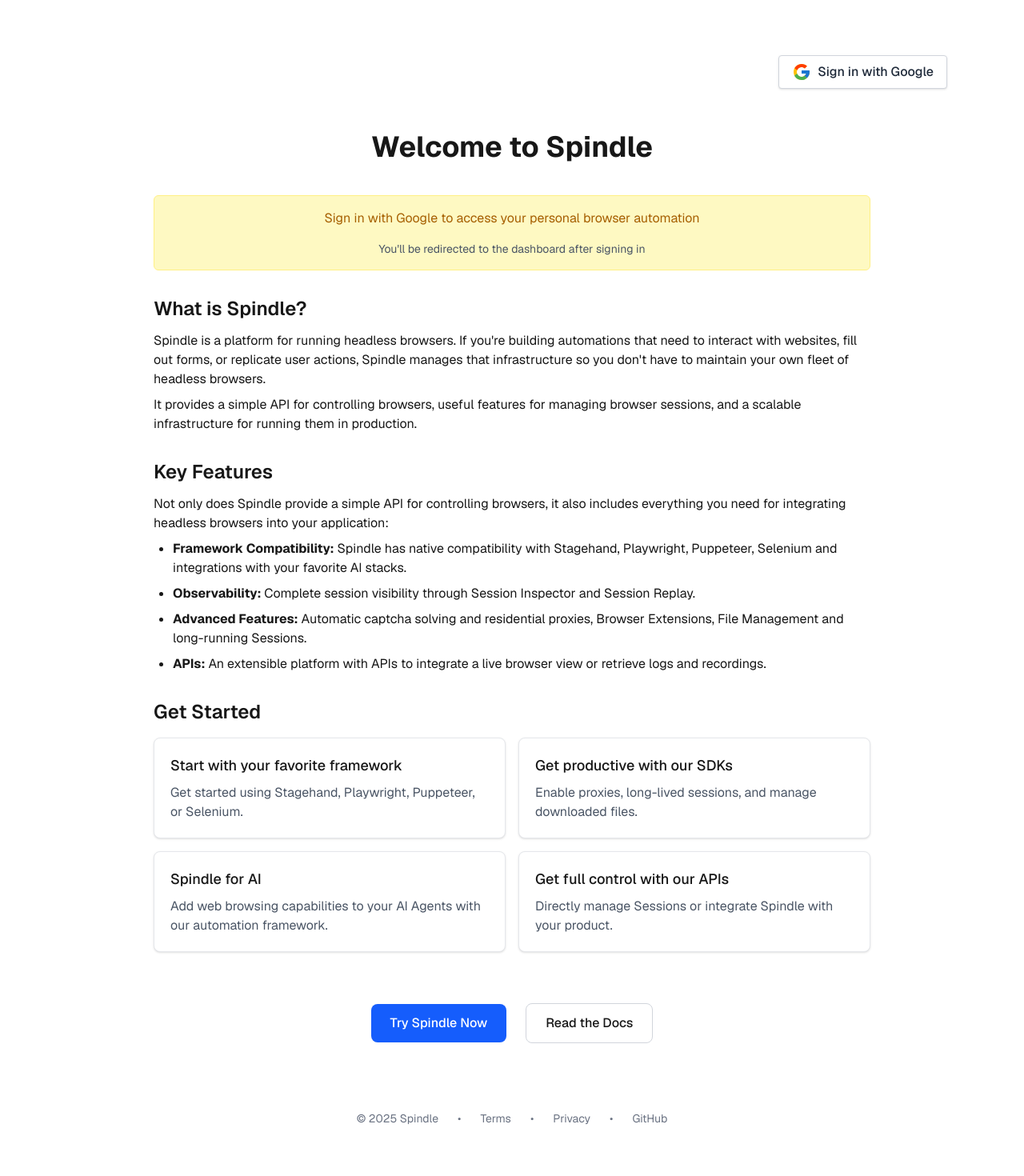
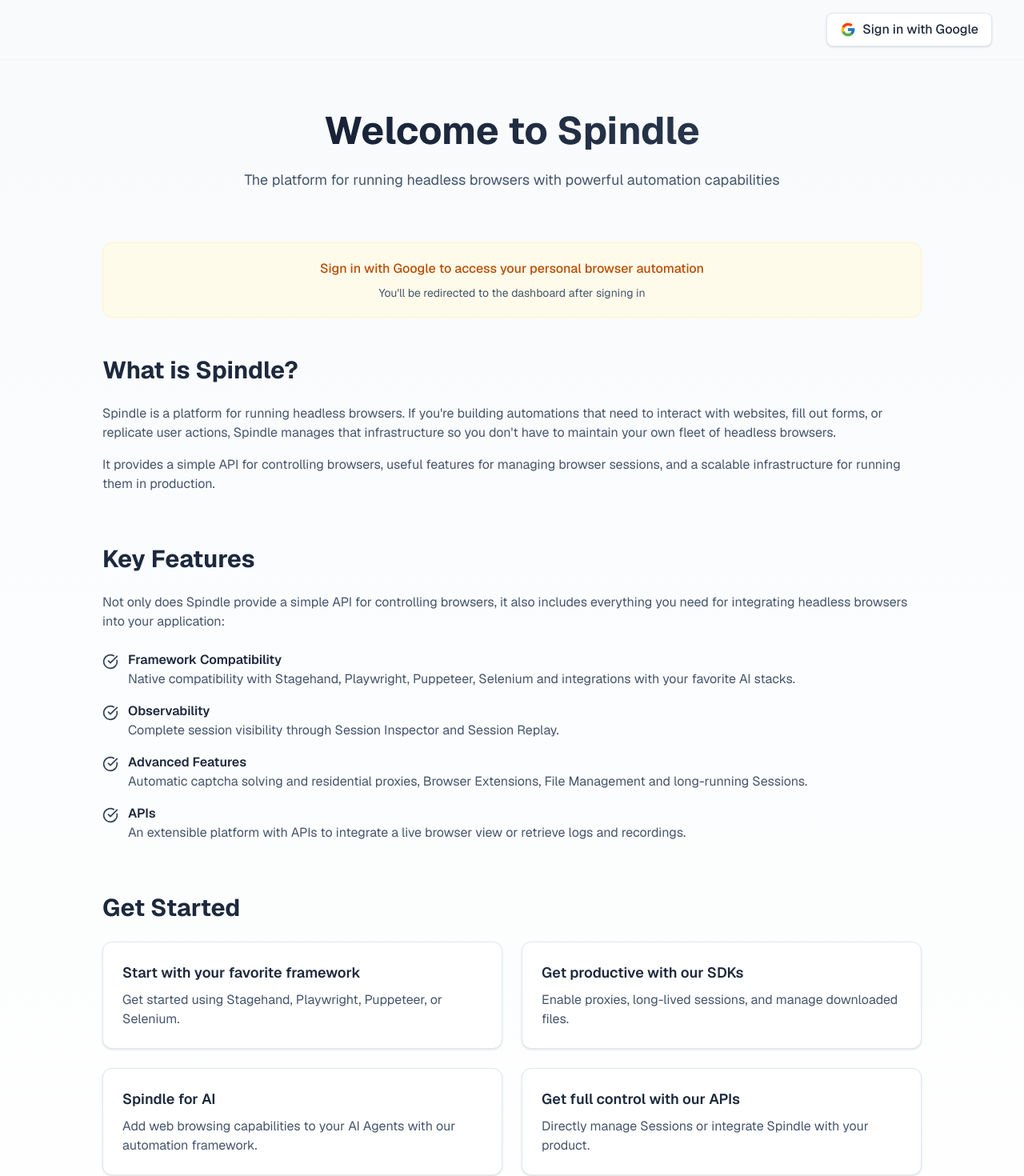
Before and after one commit to hannanshah2004/Spindle, a Next.js app: page / in a window 1280 px wide. Shown: the top 1470 px of the page at 80% size. Built offline with nearby package versions, Linux system fonts and the light colour scheme; no server answers.

Commit message:
beautified spindle

```diff
--- a/app/page.tsx
+++ b/app/page.tsx
@@ -1,24 +1,37 @@
-import Link from "next/link";
-import { SignedIn, SignedOut, UserButton } from "@clerk/nextjs";
-import { auth } from "@clerk/nextjs/server";
+import Link from "next/link"
+import { SignedIn, SignedOut, UserButton } from "@clerk/nextjs"
+import { auth } from "@clerk/nextjs/server"
+import { ArrowRight, CheckCircle } from "lucide-react"
 
 export default async function Home() {
-  const { userId } = await auth();
+  const { userId } = await auth()
 
   return (
-    <div className="grid grid-rows-[20px_1fr_20px] items-center justify-items-center min-h-screen p-8 pb-20 gap-16 sm:p-20 font-[family-name:var(--font-geist-sans)]">
-      <header className="w-full flex justify-end p-4">
+    <div className="min-h-screen flex flex-col bg-gradient-to-b from-slate-50 to-white font-sans">
+      <header className="w-full py-4 px-6 md:px-10 flex justify-end items-center border-b border-slate-100">
         <SignedIn>
           <UserButton afterSignOutUrl="/" />
         </SignedIn>
         <SignedOut>
           <Link href="/sign-in">
-            <button className="flex items-center gap-2 bg-white text-gray-800 border border-gray-300 hover:bg-gray-100 font-medium py-2 px-4 rounded shadow">
-              <svg xmlns="http://www.w3.org/2000/svg" viewBox="0 0 48 48" width="24px" height="24px">
-                <path fill="#FFC107" d="M43.611,20.083H42V20H24v8h11.303c-1.649,4.657-6.08,8-11.303,8c-6.627,0-12-5.373-12-12c0-6.627,5.373-12,12-12c3.059,0,5.842,1.154,7.961,3.039l5.657-5.657C34.046,6.053,29.268,4,24,4C12.955,4,4,12.955,4,24c0,11.045,8.955,20,20,20c11.045,0,20-8.955,20-20C44,22.659,43.862,21.35,43.611,20.083z"/>
-                <path fill="#FF3D00" d="M6.306,14.691l6.571,4.819C14.655,15.108,18.961,12,24,12c3.059,0,5.842,1.154,7.961,3.039l5.657-5.657C34.046,6.053,29.268,4,24,4C16.318,4,9.656,8.337,6.306,14.691z"/>
-                <path fill="#4CAF50" d="M24,44c5.166,0,9.86-1.977,13.409-5.192l-6.19-5.238C29.211,35.091,26.715,36,24,36c-5.202,0-9.619-3.317-11.283-7.946l-6.522,5.025C9.505,39.556,16.227,44,24,44z"/>
-                <path fill="#1976D2" d="M43.611,20.083H42V20H24v8h11.303c-0.792,2.237-2.231,4.166-4.087,5.571c0.001-0.001,0.002-0.001,0.003-0.002l6.19,5.238C36.971,39.205,44,34,44,24C44,22.659,43.862,21.35,43.611,20.083z"/>
+            <button className="flex items-center gap-2 bg-white hover:bg-slate-50 text-slate-800 border border-slate-200 font-medium py-2 px-4 rounded-lg shadow-sm transition-all duration-200">
+              <svg xmlns="http://www.w3.org/2000/svg" viewBox="0 0 48 48" width="20px" height="20px">
+                <path
+                  fill="#FFC107"
+                  d="M43.611,20.083H42V20H24v8h11.303c-1.649,4.657-6.08,8-11.303,8c-6.627,0-12-5.373-12-12c0-6.627,5.373-12,12-12c3.059,0,5.842,1.154,7.961,3.039l5.657-5.657C34.046,6.053,29.268,4,24,4C12.955,4,4,12.955,4,24c0,11.045,8.955,20,20,20c11.045,0,20-8.955,20-20C44,22.659,43.862,21.35,43.611,20.083z"
+                />
+                <path
+                  fill="#FF3D00"
+                  d="M6.306,14.691l6.571,4.819C14.655,15.108,18.961,12,24,12c3.059,0,5.842,1.154,7.961,3.039l5.657-5.657C34.046,6.053,29.268,4,24,4C16.318,4,9.656,8.337,6.306,14.691z"
+                />
+                <path
+                  fill="#4CAF50"
+                  d="M24,44c5.166,0,9.86-1.977,13.409-5.192l-6.19-5.238C29.211,35.091,26.715,36,24,36c-5.202,0-9.619-3.317-11.283-7.946l-6.522,5.025C9.505,39.556,16.227,44,24,44z"
+                />
+                <path
+                  fill="#1976D2"
+                  d="M43.611,20.083H42V20H24v8h11.303c-0.792,2.237-2.231,4.166-4.087,5.571c0.001-0.001,0.002-0.001,0.003-0.002l6.19,5.238C36.971,39.205,44,34,44,24C44,22.659,43.862,21.35,43.611,20.083z"
+                />
               </svg>
               Sign in with Google
             </button>
@@ -26,103 +39,171 @@ export default async function Home() {
         </SignedOut>
       </header>
 
-      <main className="flex flex-col gap-[32px] row-start-2 items-center w-full max-w-4xl">
-        <h1 className="text-4xl font-bold mb-2 text-center">Welcome to Spindle</h1>
+      <main className="flex-1 flex flex-col items-center px-6 md:px-10 py-12 md:py-16">
+        <div className="w-full max-w-5xl mx-auto">
+          <div className="text-center mb-16">
+            <h1 className="text-4xl md:text-5xl font-bold mb-6 bg-clip-text text-transparent bg-gradient-to-r from-slate-900 to-slate-700">
+              Welcome to Spindle
+            </h1>
+
+            <p className="text-lg text-slate-600 max-w-2xl mx-auto">
+              The platform for running headless browsers with powerful automation capabilities
+            </p>
+          </div>
 
           <SignedIn>
-          <div className="bg-green-100 p-4 rounded-md border border-green-200 w-full">
-            <p className="text-green-700">You are signed in! User ID: {userId}</p>
-            <Link href="/dashboard" className="mt-2 inline-block text-blue-600 underline">
+            <div className="bg-emerald-50 p-5 rounded-xl border border-emerald-100 w-full mb-12 flex flex-col sm:flex-row items-center justify-between gap-4">
+              <div>
+                <div className="flex items-center gap-2 mb-1">
+                  <CheckCircle className="h-5 w-5 text-emerald-500" />
+                  <p className="font-medium text-emerald-700">You are signed in!</p>
+                </div>
+                <p className="text-slate-600 text-sm">User ID: {userId}</p>
+              </div>
+              <Link
+                href="/dashboard"
+                className="flex items-center gap-1 text-emerald-700 bg-white border border-emerald-200 px-4 py-2 rounded-lg hover:bg-emerald-50 transition-colors"
+              >
                 Go to Dashboard
+                <ArrowRight className="h-4 w-4 ml-1" />
               </Link>
             </div>
           </SignedIn>
 
           <SignedOut>
-          <div className="bg-yellow-100 p-4 rounded-md border border-yellow-200 text-center w-full">
-            <p className="text-yellow-700 mb-4">Sign in with Google to access your personal browser automation</p>
-            <p className="text-gray-600 text-sm">You&apos;ll be redirected to the dashboard after signing in</p>
+            <div className="bg-amber-50 p-5 rounded-xl border border-amber-100 text-center w-full mb-12">
+              <p className="text-amber-700 font-medium mb-2">
+                Sign in with Google to access your personal browser automation
+              </p>
+              <p className="text-slate-600 text-sm">You&apos;ll be redirected to the dashboard after signing in</p>
             </div>
           </SignedOut>
 
-        <div className="prose prose-lg max-w-none w-full">
-          <section className="mb-8">
-            <h2 className="text-2xl font-semibold mb-3">What is Spindle?</h2>
+          <div className="space-y-16">
+            <section>
+              <h2 className="text-2xl md:text-3xl font-bold mb-6 text-slate-800">What is Spindle?</h2>
+              <div className="text-slate-600 space-y-4">
                 <p>
-              Spindle is a platform for running headless browsers. If you&apos;re building automations that need to interact with websites,
-              fill out forms, or replicate user actions, Spindle manages that infrastructure so you don&apos;t have to maintain your own fleet of
-              headless browsers.
+                  Spindle is a platform for running headless browsers. If you&apos;re building automations that need to
+                  interact with websites, fill out forms, or replicate user actions, Spindle manages that infrastructure
+                  so you don&apos;t have to maintain your own fleet of headless browsers.
                 </p>
-            <p className="mt-2">
-              It provides a simple API for controlling browsers, useful features for managing browser sessions, and a scalable
-              infrastructure for running them in production.
+                <p>
+                  It provides a simple API for controlling browsers, useful features for managing browser sessions, and
+                  a scalable infrastructure for running them in production.
                 </p>
+              </div>
             </section>
 
-          <section className="mb-8">
-            <h2 className="text-2xl font-semibold mb-3">Key Features</h2>
-            <p>
-              Not only does Spindle provide a simple API for controlling browsers, it also includes everything you need for integrating
-              headless browsers into your application:
+            <section>
+              <h2 className="text-2xl md:text-3xl font-bold mb-6 text-slate-800">Key Features</h2>
+              <p className="text-slate-600 mb-6">
+                Not only does Spindle provide a simple API for controlling browsers, it also includes everything you
+                need for integrating headless browsers into your application:
               </p>
-            <ul className="list-disc pl-6 mt-2 space-y-2">
-              <li><strong>Framework Compatibility:</strong> Spindle has native compatibility with Stagehand, Playwright, Puppeteer, Selenium
-              and integrations with your favorite AI stacks.</li>
-              <li><strong>Observability:</strong> Complete session visibility through Session Inspector and Session Replay.</li>
-              <li><strong>Advanced Features:</strong> Automatic captcha solving and residential proxies, Browser Extensions,
-              File Management and long-running Sessions.</li>
-              <li><strong>APIs:</strong> An extensible platform with APIs to integrate a live browser view or retrieve logs and recordings.</li>
+              <ul className="grid gap-4">
+                {[
+                  {
+                    title: "Framework Compatibility",
+                    description:
+                      "Native compatibility with Stagehand, Playwright, Puppeteer, Selenium and integrations with your favorite AI stacks.",
+                  },
+                  {
+                    title: "Observability",
+                    description: "Complete session visibility through Session Inspector and Session Replay.",
+                  },
+                  {
+                    title: "Advanced Features",
+                    description:
+                      "Automatic captcha solving and residential proxies, Browser Extensions, File Management and long-running Sessions.",
+                  },
+                  {
+                    title: "APIs",
+                    description:
+                      "An extensible platform with APIs to integrate a live browser view or retrieve logs and recordings.",
+                  },
+                ].map((feature, index) => (
+                  <li key={index} className="flex gap-3 items-start">
+                    <div className="mt-1 flex-shrink-0">
+                      <CheckCircle className="h-5 w-5 text-slate-700" />
+                    </div>
+                    <div>
+                      <h3 className="font-semibold text-slate-800">{feature.title}</h3>
+                      <p className="text-slate-600">{feature.description}</p>
+                    </div>
+                  </li>
+                ))}
               </ul>
             </section>
 
-          <section className="mb-8">
-            <h2 className="text-2xl font-semibold mb-3">Get Started</h2>
-            <div className="grid grid-cols-1 sm:grid-cols-2 gap-4 mt-4">
-              <div className="bg-white p-5 rounded-lg border border-gray-200 shadow-sm">
-                <h3 className="font-medium text-lg mb-2">Start with your favorite framework</h3>
-                <p className="text-gray-600">Get started using Stagehand, Playwright, Puppeteer, or Selenium.</p>
+            <section>
+              <h2 className="text-2xl md:text-3xl font-bold mb-6 text-slate-800">Get Started</h2>
+              <div className="grid grid-cols-1 sm:grid-cols-2 gap-6">
+                {[
+                  {
+                    title: "Start with your favorite framework",
+                    description: "Get started using Stagehand, Playwright, Puppeteer, or Selenium.",
+                  },
+                  {
+                    title: "Get productive with our SDKs",
+                    description: "Enable proxies, long-lived sessions, and manage downloaded files.",
+                  },
+                  {
+                    title: "Spindle for AI",
+                    description: "Add web browsing capabilities to your AI Agents with our automation framework.",
+                  },
+                  {
+                    title: "Get full control with our APIs",
+                    description: "Directly manage Sessions or integrate Spindle with your product.",
+                  },
+                ].map((card, index) => (
+                  <div
+                    key={index}
+                    className="bg-white p-6 rounded-xl border border-slate-200 shadow-sm hover:shadow-md hover:border-slate-300 transition-all duration-200"
+                  >
+                    <h3 className="font-semibold text-lg mb-2 text-slate-800">{card.title}</h3>
+                    <p className="text-slate-600">{card.description}</p>
                   </div>
-              <div className="bg-white p-5 rounded-lg border border-gray-200 shadow-sm">
-                <h3 className="font-medium text-lg mb-2">Get productive with our SDKs</h3>
-                <p className="text-gray-600">Enable proxies, long-lived sessions, and manage downloaded files.</p>
-              </div>
-              <div className="bg-white p-5 rounded-lg border border-gray-200 shadow-sm">
-                <h3 className="font-medium text-lg mb-2">Spindle for AI</h3>
-                <p className="text-gray-600">Add web browsing capabilities to your AI Agents with our automation framework.</p>
-              </div>
-              <div className="bg-white p-5 rounded-lg border border-gray-200 shadow-sm">
-                <h3 className="font-medium text-lg mb-2">Get full control with our APIs</h3>
-                <p className="text-gray-600">Directly manage Sessions or integrate Spindle with your product.</p>
-              </div>
+                ))}
               </div>
             </section>
           </div>
 
-        <div className="flex gap-6 items-center flex-col sm:flex-row">
+          <div className="flex gap-6 items-center flex-col sm:flex-row justify-center mt-16">
             <Link
               href="/dashboard"
-            className="rounded-lg bg-blue-600 hover:bg-blue-700 text-white font-medium py-3 px-6 text-center"
+              className="rounded-lg bg-slate-900 hover:bg-slate-800 text-white font-medium py-3 px-6 text-center shadow-sm hover:shadow transition-all duration-200 w-full sm:w-auto"
             >
               Try Spindle Now
             </Link>
-          <Link
-            href="/docs"
-            className="rounded-lg border border-gray-300 hover:bg-gray-50 font-medium py-3 px-6 text-center"
-          >
-            Read the Docs
-          </Link>
+          </div>
         </div>
       </main>
 
-      <footer className="row-start-3 flex gap-[24px] flex-wrap items-center justify-center text-sm text-gray-500 mt-10">
+      <footer className="py-8 border-t border-slate-100">
+        <div className="max-w-5xl mx-auto px-6 md:px-10">
+          <div className="flex flex-wrap items-center justify-center gap-6 text-sm text-slate-500">
             <span>© 2025 Spindle</span>
-        <span>•</span>
-        <a href="#" className="hover:text-blue-600">Terms</a>
-        <span>•</span>
-        <a href="#" className="hover:text-blue-600">Privacy</a>
-        <span>•</span>
-        <a href="https://github.com" target="_blank" rel="noopener noreferrer" className="hover:text-blue-600">GitHub</a>
+            <span className="hidden sm:inline">•</span>
+            <a href="#" className="hover:text-slate-800 transition-colors">
+              Terms
+            </a>
+            <span className="hidden sm:inline">•</span>
+            <a href="#" className="hover:text-slate-800 transition-colors">
+              Privacy
+            </a>
+            <span className="hidden sm:inline">•</span>
+            <a
+              href="https://github.com"
+              target="_blank"
+              rel="noopener noreferrer"
+              className="hover:text-slate-800 transition-colors"
+            >
+              GitHub
+            </a>
+          </div>
+        </div>
       </footer>
     </div>
-  );
+  )
 }
--- a/package.json
+++ b/package.json
@@ -12,6 +12,7 @@
     "@clerk/nextjs": "^6.13.0",
     "@prisma/client": "^6.5.0",
     "dockerode": "^4.0.5",
+    "lucide-react": "^0.487.0",
     "next": "15.2.4",
     "pg": "^8.14.1",
     "react": "^19.0.0",
```
Also changed, not shown: 1 other file (tests, documents, lock files or other folders). Lines whose indentation alone changed are shown as unchanged.
